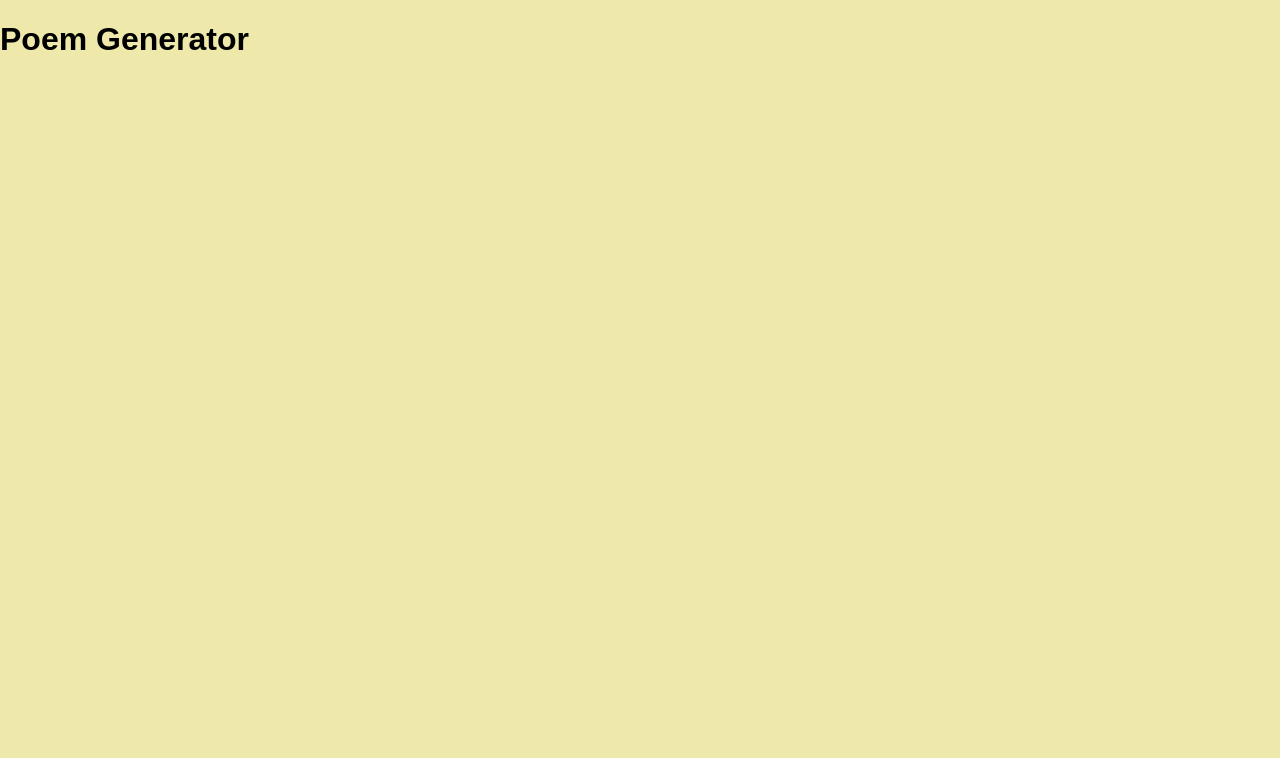
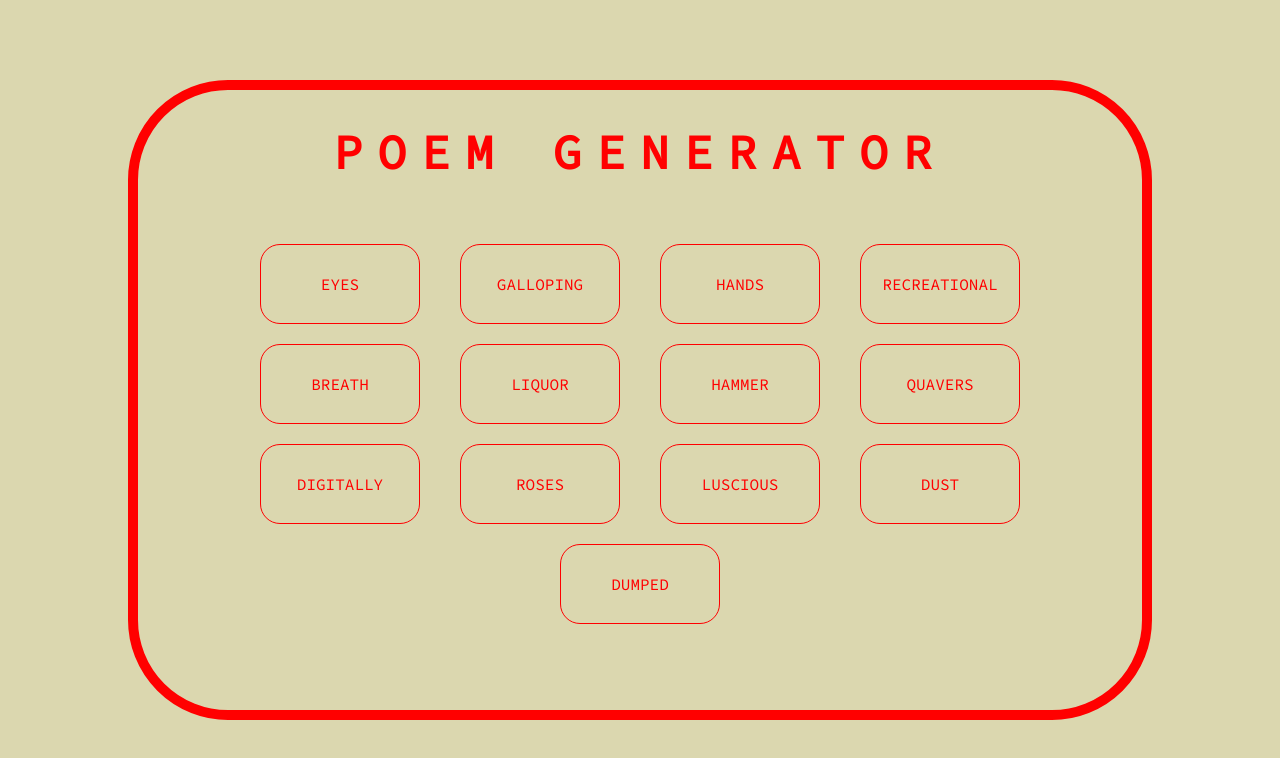
Before and after one commit to loreerol/poem-generator, a website: page index.html in a window 1280 px wide. Drawn offline with nearby package versions, Linux system fonts and the light colour scheme.

Commit message:
12 random words are being offered to user

```diff
--- a/dev/styles/main.scss
+++ b/dev/styles/main.scss
@@ -1,4 +1,7 @@
 @import 'setup';
+
+
+share
 
 .container {
 	max-width: 900px;
@@ -6,5 +9,63 @@
 }
 
 body{
-    background-color: palegoldenrod;
+    background-color: #dbd7af;
+    height: 100vh;
+    width: 100v;
+    display: flex;
+    align-content: center;
+    justify-content: center;
+    align-items: center;
+
 }
+
+#box{
+    width: 80%;
+    height: 80%;
+    border: 10px solid red;
+    border-radius: 100px;
+    display: flex;
+    align-self: center;
+    flex-direction: column;
+}
+
+#header, #footer{
+    font-family: 'Source Code Pro', monospace;
+    font-size: 1.5em;
+    text-transform: uppercase;
+    letter-spacing: 15px;
+    color: red;
+    width: 100%;
+    height: 20%;
+    display: flex;
+    justify-content: center;
+}
+
+.main{
+    display: flex;
+    justify-content: center;
+    flex-wrap: wrap;
+    margin: 20px;
+    height: 100%;
+    align-content: center;
+}
+
+button{
+    height: 10vh;
+    width: 20vh;
+    margin: 10px 20px;
+    border: 1px solid red;
+    border-radius: 20px;
+    background-color: #dbd7af;
+    font-family: 'Source Code Pro', monospace;
+     text-transform: uppercase;
+    color: red;
+}
+
+button:hover{
+    border: 3px solid red;
+}
+
+.clicked{
+    background-color: black;
+}
--- a/index.html
+++ b/index.html
@@ -6,11 +6,25 @@
 	<meta http-equiv="X-UA-Compatible" content="ie=edge">
 	<title>My Project</title>
 	<link rel="stylesheet" href="public/styles/style.css">
+    <link href="https://fonts.googleapis.com/css?family=Source+Code+Pro" rel="stylesheet">
 </head>
 <body>
 
-	<h1>Poem Generator</h1>
+    <div id="box">
+    <div id="header">
+        <h1>Poem Generator</h1>
+        </div>
+    <div class="main">
 
+
+        </div>
+    <div id="footer"> </div>
+
+
+
+    </div>
+
+<script src="https://ajax.googleapis.com/ajax/libs/jquery/3.3.1/jquery.min.js"></script>
 	<script src="public/scripts/main.js"></script>
 </body>
 </html>
--- a/public/scripts/main.js
+++ b/public/scripts/main.js
@@ -56,17 +56,25 @@ function initialOffering() {
         var randomIndex = Math.floor(Math.random() * wordForPoems.length);
         offered.push(wordForPoems[randomIndex]);
         wordForPoems.splice(randomIndex, 1);
-        console.log(offered);
     }
 };
 
 initialOffering();
+console.log(offered);
+
 //display offered to the user
-
-
-//display the 12 words to the user
+//map through the array
+//join it to a button string
+//join all button strings and add them to the html
+function displayWords() {
+    $(".main").html(offered.map(function (wordData) {
+        return "<button id='btn' class='" + wordData.word + "'> " + wordData.word + " </button>";
+    }).join(""));
+};
+displayWords();
 
 //user selects 3 words, remove selected words from offered and put in "selected"
+document.getElementById("").addEventListener("click", displayDate);
 
 //check which value is the most common in selected
 
--- a/public/styles/style.css
+++ b/public/styles/style.css
@@ -131,9 +131,81 @@ legend, button::-moz-focus-inner, input::-moz-focus-inner {
   -webkit-box-sizing: border-box;
   box-sizing: border-box; }
 
+share
 .container {
   max-width: 900px;
   margin: 0 auto; }
 
 body {
-  background-color: palegoldenrod; }
+  background-color: #dbd7af;
+  height: 100vh;
+  width: 100v;
+  display: -webkit-box;
+  display: -ms-flexbox;
+  display: flex;
+  -ms-flex-line-pack: center;
+      align-content: center;
+  -webkit-box-pack: center;
+      -ms-flex-pack: center;
+          justify-content: center;
+  -webkit-box-align: center;
+      -ms-flex-align: center;
+          align-items: center; }
+
+#box {
+  width: 80%;
+  height: 80%;
+  border: 10px solid red;
+  border-radius: 100px;
+  display: -webkit-box;
+  display: -ms-flexbox;
+  display: flex;
+  -ms-flex-item-align: center;
+      align-self: center;
+  -webkit-box-orient: vertical;
+  -webkit-box-direction: normal;
+      -ms-flex-direction: column;
+          flex-direction: column; }
+
+#header, #footer {
+  font-family: 'Source Code Pro', monospace;
+  font-size: 1.5em;
+  text-transform: uppercase;
+  letter-spacing: 15px;
+  color: red;
+  width: 100%;
+  height: 20%;
+  display: -webkit-box;
+  display: -ms-flexbox;
+  display: flex;
+  -webkit-box-pack: center;
+      -ms-flex-pack: center;
+          justify-content: center; }
+
+.main {
+  display: -webkit-box;
+  display: -ms-flexbox;
+  display: flex;
+  -webkit-box-pack: center;
+      -ms-flex-pack: center;
+          justify-content: center;
+  -ms-flex-wrap: wrap;
+      flex-wrap: wrap;
+  margin: 20px;
+  height: 100%;
+  -ms-flex-line-pack: center;
+      align-content: center; }
+
+button {
+  height: 10vh;
+  width: 20vh;
+  margin: 10px 20px;
+  border: 1px solid red;
+  border-radius: 20px;
+  background-color: #dbd7af;
+  font-family: 'Source Code Pro', monospace;
+  text-transform: uppercase;
+  color: red; }
+
+button:hover {
+  border: 3px solid red; }
```
Also changed, not shown: dev/scripts/main.js (+21 -7 lines).
